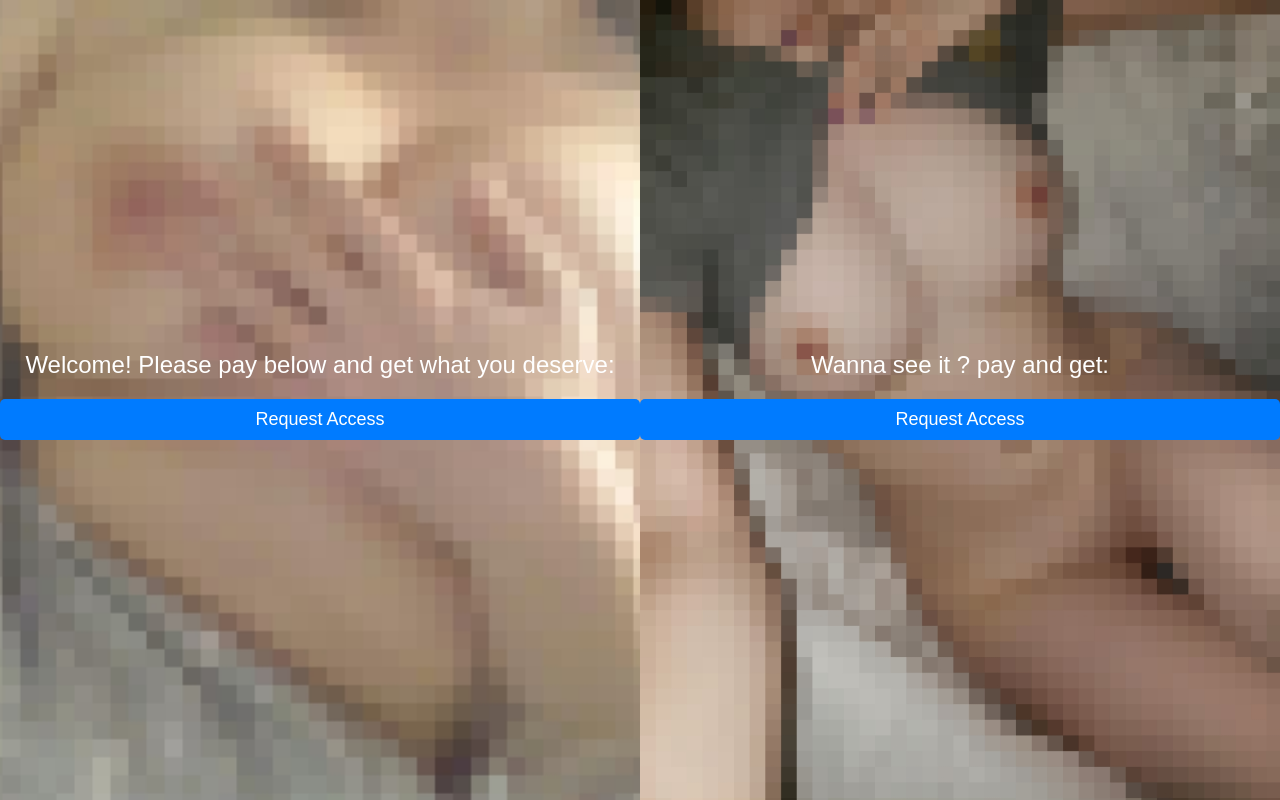
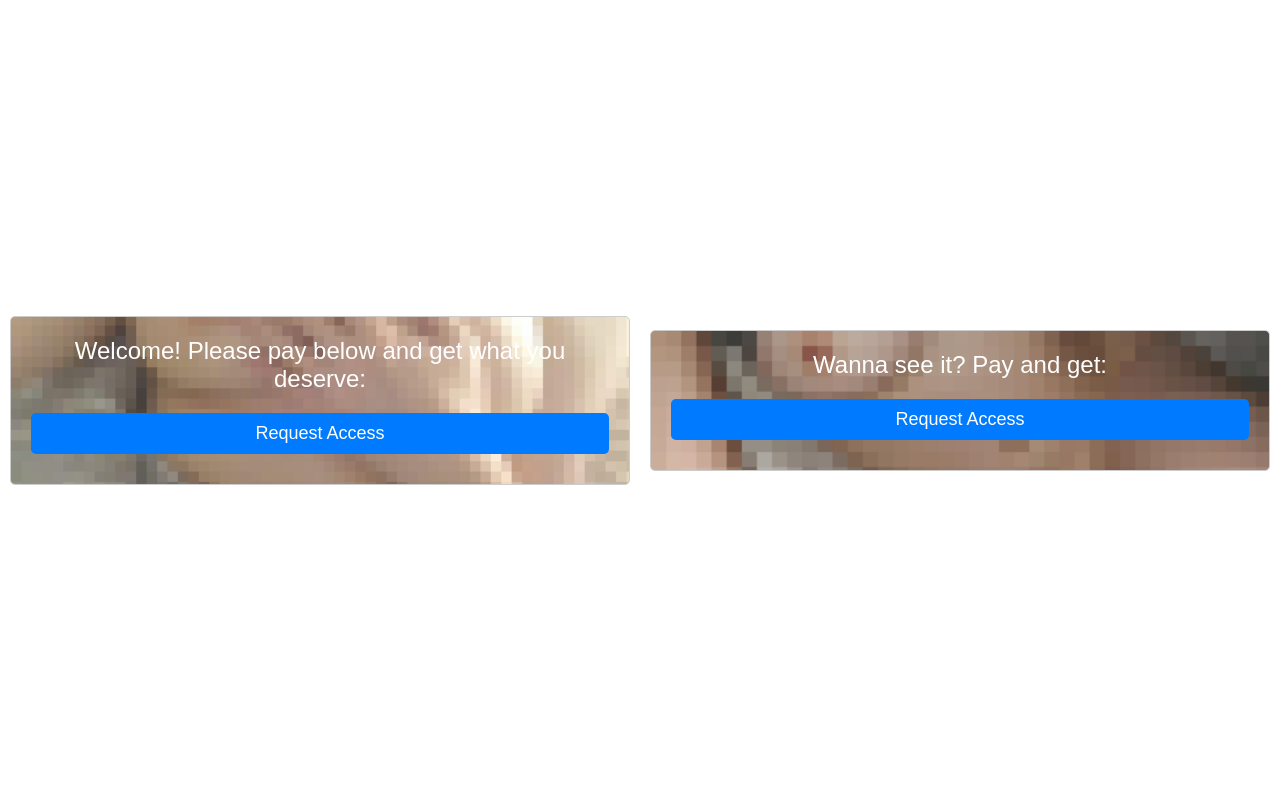
Before and after one commit to tpwnny/tpwnny.github.io, a plain HTML site: page index.html in a window 1280 px wide. Drawn offline with Linux system fonts and the light colour scheme.

Commit message:
Update index.html

```diff
--- a/index.html
+++ b/index.html
@@ -14,6 +14,8 @@
         /* Main Image Page Styling */
         .main-images {
             display: flex;
+            justify-content: space-around;
+            align-items: center;
             height: 100vh;
         }
 
@@ -26,6 +28,12 @@
             align-items: center;
             flex-direction: column;
             text-align: center;
+            width: 45%;
+            padding: 20px;
+            border: 1px solid #ccc;
+            border-radius: 5px;
+            box-sizing: border-box;
+            margin: 10px;
         }
 
         .main-text {
@@ -93,7 +101,7 @@
         </div>
         <div class="main-image" style="background-image: url('images/image2.jpg');">
             <div class="main-text">
-                Wanna see it ? pay and get:
+                Wanna see it? Pay and get:
             </div>
             <button class="request-access-btn" onclick="redirectToForm()">Request Access</button>
         </div>
@@ -173,4 +181,4 @@
         }
     </script>
 </body>
-</html>
+    </html>
```
